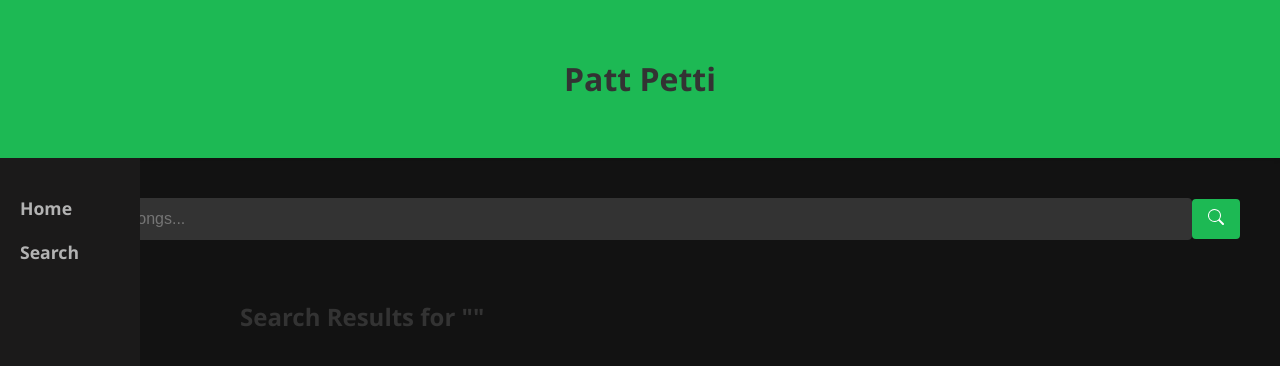
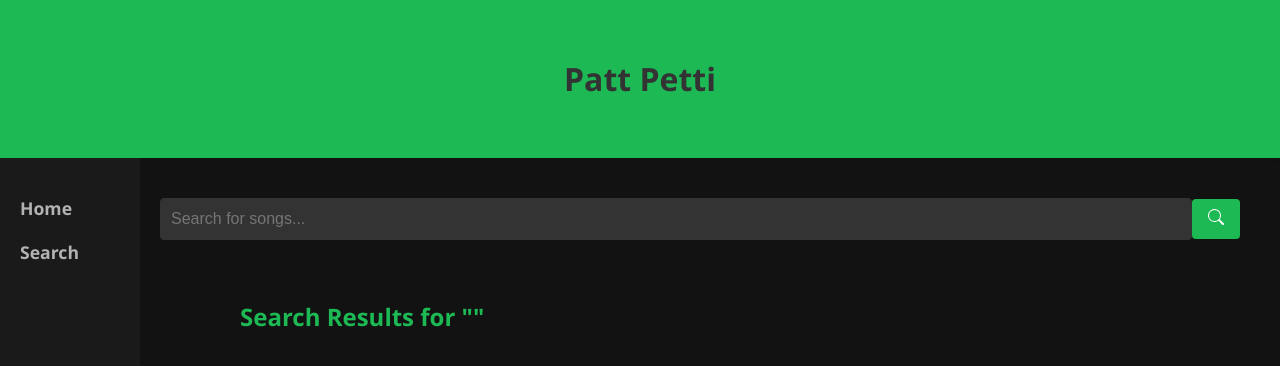
Before and after one commit to NasimKT/Patt-Petti, a React (Vite) app: page /search in a window 1280 px wide. Shown: the top 366 px of the page. Built offline with nearby package versions, Linux system fonts and the light colour scheme.

Commit message:
updation

```diff
--- a/src/App.css
+++ b/src/App.css
@@ -39,6 +39,9 @@ audio::-webkit-media-controls-volume-slider {
   position: sticky; /* Keeps the navbar at the top of the page when scrolling */
   top: 0; /* Position it at the top */
   z-index: 10;
+}
+.mb-4, .lead{
+  color: #1db954; /* Sets the text color to the green you provided */
 }
 
 .spotify-brand {
@@ -104,17 +107,6 @@ audio::-webkit-media-controls-volume-slider {
   margin-bottom: 20px;
 }
 
-.spotify-search-input {
-  flex: 1;
-  height: 40px;
-  padding: 0 10px;
-  border: 1px solid #333;
-  border-radius: 4px;
-  font-size: 1rem;
-  background-color: #333;
-  color: #fff;
-}
-
 .btn-success {
   background-color: #1db954;
   color: #fff;
@@ -178,6 +170,17 @@ audio::-webkit-media-controls-volume-slider {
   color: #fff;
 }
 
+.spotify-search-input {
+  flex: 1;
+  height: 40px;
+  padding: 0 10px;
+  border: 1px solid #333;
+  border-radius: 4px;
+  font-size: 1rem;
+  background-color: #333;
+  color: #fff;
+  margin-left: 120px; /* Adjust for the sidebar width (100px + padding) */
+}
 
 @media (max-width: 768px) {
   .spotify-search-bar {
@@ -186,10 +189,11 @@ audio::-webkit-media-controls-volume-slider {
   }
 
   .spotify-search-input {
+    margin-left: 0; /* Remove left margin on smaller screens */
     margin-bottom: 10px;
   }
 }
-/* App.css */
+
 
 @keyframes textFade {
   0% {
--- a/src/Home.jsx
+++ b/src/Home.jsx
@@ -46,7 +46,7 @@ const Home = () => {
       <p className="lead">Your personalized music experience awaits!</p>
       <div className="home-sections">
         <div className="previously-played">
-          <h3>Previously Played Songs</h3>
+          <h3 className="mb-4">Previously Played Songs</h3>
           <div className="quick-picks-scroll" style={{ overflowX: 'auto', whiteSpace: 'nowrap', WebkitOverflowScrolling: 'touch' }}>
             {previouslyPlayed.map((song) => (
               <Link key={song.id} to={`/player/${song.id}`} className="quick-pick-link" onClick={() => handleSongClick(song)}>
@@ -62,7 +62,7 @@ const Home = () => {
           </div>
         </div>
         <div className="playlists">
-          <h3>Playlists</h3>
+          <h3 className="mb-4">Playlists</h3>
           <div className="quick-picks-scroll" style={{ overflowX: 'auto', whiteSpace: 'nowrap', WebkitOverflowScrolling: 'touch' }}>
             {playlist.map((list) => (
               <Link key={list.id} to={`/playlist/${list.id}`} className="quick-pick-link">
```
